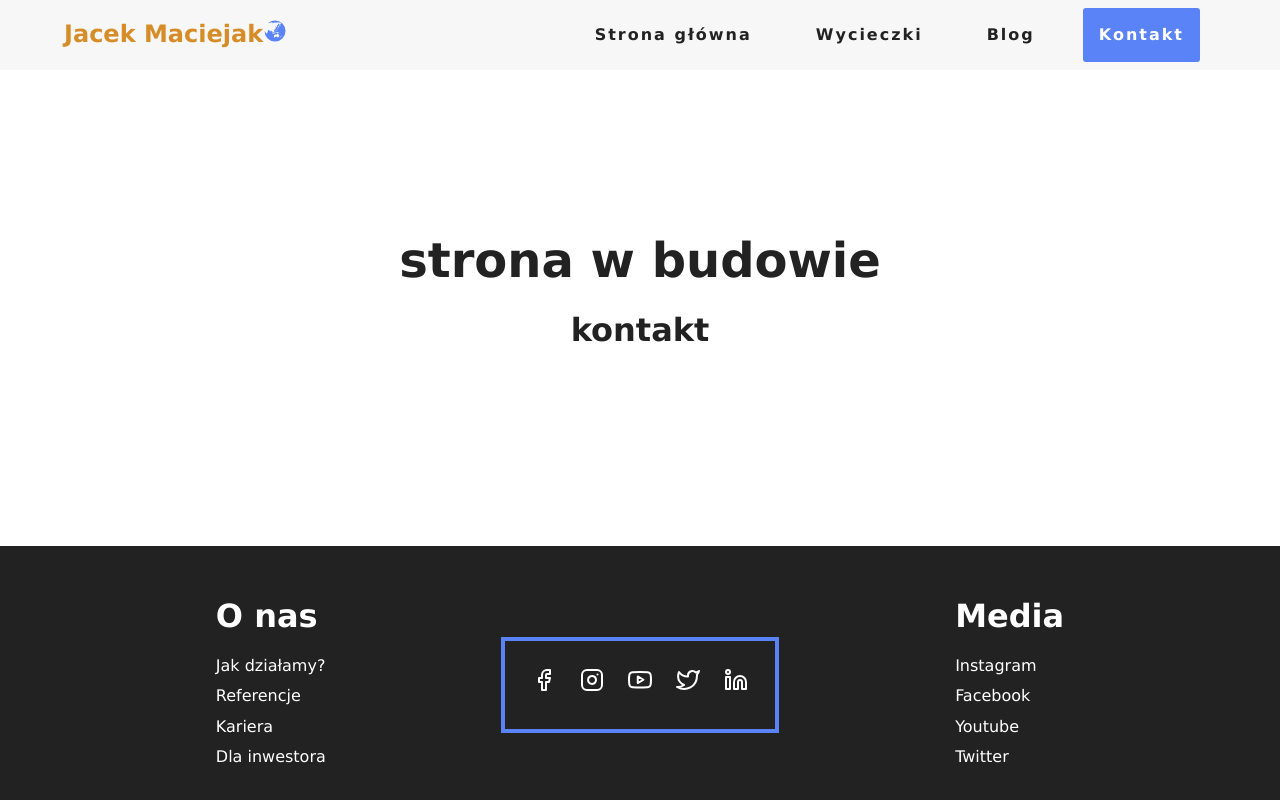
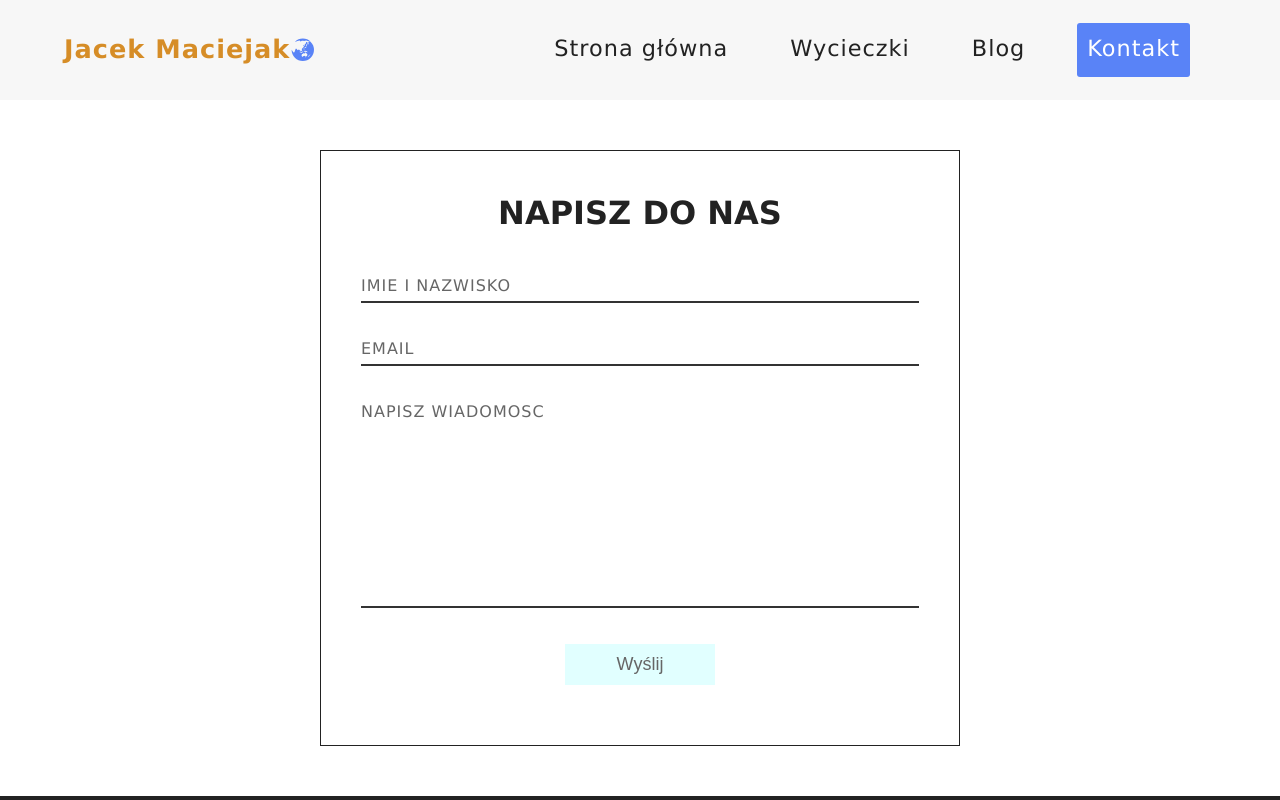
Before and after one commit to jacekmaciejak/Dream-holidays, a React (Create React App) app: page /kontakt in a window 1280 px wide. Shown: the top 800 px of the page. Built offline with nearby package versions, Linux system fonts and the light colour scheme.

Commit message:
Contact form has been added

```diff
--- a/src/App.css
+++ b/src/App.css
@@ -21,7 +21,6 @@
 
 /* globals */
 body {
-  padding-top: 66px;
   color: var(--mainBlack);
   background: var(--mainWhite);
   font-family: Verdana, Geneva, Tahoma, sans-serif;
--- /dev/null
+++ b/src/components/ContactForm/ContactForm.css
@@ -0,0 +1,70 @@
+.contact__container {
+    width: 50%;
+    padding: 40px;
+    /* background-color: var(--lightBlue); */
+    border: 1px solid var(--mainBlack);
+    margin: 50px auto;
+}
+
+.contact__container h2 {
+    text-align: center;
+    text-transform: uppercase;
+}
+
+.inputBox {
+    position: relative;
+    width: 100%;
+    margin-top: 10px;
+}
+
+.inputBox input,
+.inputBox textarea {
+    width: 100%;
+    padding: 5px 0;
+    font-size: 18px;
+    margin: 10px 0;
+    border: none;
+    border-bottom: 2px solid #333;
+    outline: none;
+    resize: none;
+}
+
+.inputBox span {
+    position: absolute;
+    left: 0;
+    padding: 5px 0;
+    font-size: 16px;
+    margin: 10px 0;
+    pointer-events: none;
+    transition: .5s;
+    color: #666;
+    letter-spacing: 1px;
+    text-transform: uppercase;
+}
+
+.inputBox input:focus~span,
+.inputBox input:valid~span,
+.inputBox textarea:focus~span,
+.inputBox textarea:valid~span {
+    color: var(--primaryColor);
+    font-size: 12px;
+    transform: translateY(-20px);
+}
+
+.inputBox input[type='submit'] {
+    width: 150px;
+    background-color: var(--lightBlue);
+    border: none;
+    cursor: pointer;
+    padding: 10px;
+    font-size: 18px;
+    display: block;
+    margin: 20px auto;
+    color: #666;
+    transition: var(--mainTransition)
+}
+
+.inputBox input[type='submit']:hover {
+    color: var(--mainBlack);
+    transform: scale(1.3);
+}
--- /dev/null
+++ b/src/components/ContactForm/ContactForm.js
@@ -0,0 +1,29 @@
+import React from 'react'
+import './ContactForm.css'
+
+function ContactForm() {
+    return (
+        <section className='contact__container'>
+            <form>
+                <h2>napisz do nas</h2>
+                <div className="inputBox">
+                    <input type="text" name='' required='required' />
+                    <span>imie i nazwisko</span>
+                </div>
+                <div className="inputBox">
+                    <input type="text" name='' required='required' />
+                    <span>email</span>
+                </div>
+                <div className="inputBox">
+                    <textarea cols="30" rows="10" required='required'></textarea>
+                    <span>napisz wiadomosc</span>
+                </div>
+                <div className="inputBox">
+                    <input type="submit" name='' value='Wyślij' />
+                </div>
+            </form>
+        </section>
+    )
+}
+
+export default ContactForm
--- a/src/components/Navbar/Navbar.css
+++ b/src/components/Navbar/Navbar.css
@@ -1,9 +1,200 @@
 .navbar {
+    background: var(--offWhite);
+    min-height: 80px;
+    display: flex;
+    justify-content: center;
+    align-items: center;
+    font-size: 1.5rem;
+    position: sticky;
+    top: 0;
+    left: 0;
+    z-index: 999;
+    letter-spacing: 1px;
+}
+
+.navbar-container {
+    display: flex;
+    justify-content: space-between;
+    align-items: center;
+    height: 80px;
+    width: 90%;
+    margin: 10px 0;
+}
+
+
+.navbar-logo {
+    color: var(--primaryColor);
+    justify-self: start;
+    cursor: pointer;
+    text-decoration: none;
+    font-size: 1.6rem;
+    display: flex;
+    align-items: center;
+    font-weight: bold;
+}
+
+.navbar-logo span {
+    color: var(--mainBlue);
+    display: flex;
+    align-items: center;
+}
+
+.nav-menu {
+    font-size: 1.4rem;
+    display: grid;
+    grid-template-columns: repeat(5, auto);
+    grid-gap: 10px;
+    list-style: none;
+    text-align: center;
+    width: 60vw;
+    justify-content: end;
+}
+
+.nav-item {
+    height: auto;
+    padding: 0.5rem 1rem;
+}
+
+.nav-links {
+    color: var(--mainBlack);
+    display: flex;
+    align-items: center;
+    text-decoration: none;
+    padding: 10px;
+    height: 100%;
+    border-bottom: 2px solid transparent;
+    transition: var(--mainTransition);
+
+}
+
+.nav-links:hover {
+    color: var(--mainWhite);
+    background-color: var(--mainBlue);
+    border-radius: 3px;
+}
+
+.link-active {
+    background-color: var(--mainBlue);
+    color: var(--mainWhite);
+    border-radius: 3px;
+}
+
+.fa-bars {
+    color: #fff;
+}
+
+.nav-links-mobile {
+    display: none;
+}
+
+.menu-icon {
+    display: none;
+}
+
+@media screen and (max-width: 960px) {
+    .NavbarItems {
+        position: relative;
+    }
+
+    .nav-menu {
+        display: flex;
+        flex-direction: column;
+        justify-content: start;
+        width: 100%;
+        height: 100vh;
+        position: absolute;
+        top: 80px;
+        left: -100%;
+        opacity: 1;
+        transition: all 0.5s ease;
+        position: fixed;
+    }
+
+    .nav-menu.active {
+        background: #242222;
+        left: 0;
+        opacity: 1;
+        transition: all 0.5s ease;
+        z-index: 1;
+    }
+
+    .nav-links {
+        text-align: center;
+        padding: 2rem;
+        width: 70%;
+        display: table;
+        margin: 0 auto;
+        transition: all 0.8s ease-out;
+
+    }
+
+    .nav-links:hover {
+        background-color: #fff;
+        color: #242424;
+        transition: all 0.8s ease-out;
+
+    }
+
+    /* .navbar-logo {
+        position: absolute;
+        top: 0;
+        left: 0;
+        transform: translate(25%, 50%);
+    } */
+
+    .menu-icon {
+        display: block;
+        position: absolute;
+        top: 0;
+        right: 0;
+        transform: translate(-80%, 16%);
+        font-size: 3rem;
+        cursor: pointer;
+    }
+
+    .fa-times {
+        color: #fff;
+        font-size: 3rem;
+    }
+
+    .nav-links-mobile {
+        display: block;
+        text-align: center;
+        margin: 2rem auto;
+        border-radius: 4px;
+        width: 80%;
+        text-decoration: none;
+        font-size: 1.5rem;
+        background-color: transparent;
+        color: #fff;
+        padding: 14px 20px;
+        border: 1px solid #fff;
+        transition: all 0.3s ease-out;
+    }
+
+    .nav-links-mobile:hover {
+        background: #fff;
+        color: #242424;
+        transition: 250ms;
+    }
+}
+
+@media screen and (max-width: 500px) {
+    .navbar-logo {
+        display: none;
+    }
+}
+
+
+
+
+
+/* .navbar {
     position: fixed;
     top: 0;
     left: 0;
     width: 100%;
-    height: 70px;
+    min-height: 70px;
     background: var(--offWhite);
     z-index: 1;
     display: flex;
@@ -11,14 +202,13 @@
 }
 
 .nav__center {
-    width: 90%;
+    width: 95%;
     margin: 0 auto;
     display: flex;
     justify-content: space-between;
 }
 
 .nav__header {
-    /* margin: 0 auto; */
     display: flex;
     align-items: center;
     justify-content: space-between;
@@ -38,10 +228,8 @@
 }
 
 .nav__btn {
-    background: transparent;
-    border: none;
-    cursor: pointer;
-    outline: none;
+    display: none;
+
 }
 
 .nav__icon {
@@ -54,19 +242,25 @@
     overflow: hidden;
     transition: var(--mainTransition);
     list-style-type: none;
+    margin: 10px 0;
+
+}
+
+.nav__links li {
+    display: flex;
+    align-items: center;
 }
 
 .nav__links li a {
     display: block;
     text-decoration: none;
-    padding: 1rem 1rem;
+    padding: .7rem .5rem;
     color: var(--mainBlack);
     transition: var(--mainTransition);
     text-align: center;
     font-size: 1rem;
     font-weight: 600;
     letter-spacing: var(--mainSpacing);
-
 }
 
 .nav__links li a.link-active {
@@ -78,6 +272,7 @@
 .nav__links a:hover {
     color: var(--mainWhite);
     background-color: var(--mainBlue);
+    border-radius: 3px;
 
 }
 
@@ -85,8 +280,36 @@
     height: 100px;
 }
 
+@media screen and (max-width: 860px) {
+    .nav__btn {
+        background: transparent;
+        border: none;
+        cursor: pointer;
+        outline: none;
+    }
 
-@media screen and (min-width: 815px) {
+    .nav__header {
+        display: flex;
+        align-items: center;
+        justify-content: space-between;
+    }
+
+    .nav__links {
+        height: auto;
+        display: flex;
+    }
+
+    .nav__links a {
+        margin: 0 1rem;
+        padding: 0.5rem 0;
+    }
+} */
+
+
+
+
+
+/* @media screen and (min-width: 860px) {
     .nav__btn {
         display: none;
     }
@@ -106,4 +329,4 @@
         margin: 0 1rem;
         padding: 0.5rem 0;
     }
-}
+} */
--- a/src/components/Navbar/Navbar.js
+++ b/src/components/Navbar/Navbar.js
@@ -1,52 +1,148 @@
-import React, { Component } from "react";
+import React, { useState, useEffect } from 'react';
 import './Navbar.css'
 import { FaAlignRight } from "react-icons/fa";
+// import { AiFillCloseCircle } from "react-icons/ai";
 import { NavLink } from "react-router-dom";
 import { GiEarthAsiaOceania } from "react-icons/gi";
 
-export default class Navbar extends Component {
-  state = {
-    isOpen: false
+
+function Navbar() {
+  const [click, setClick] = useState(false);
+  const [button, setButton] = useState(true);
+
+  const handleClick = () => setClick(!click);
+  const closeMobileMenu = () => setClick(false);
+
+  const showButton = () => {
+    if (window.innerWidth <= 960) {
+      setButton(false);
+    } else {
+      setButton(true);
+    }
   };
 
-  handleToggle = () => {
-    this.setState({ isOpen: !this.state.isOpen });
-  };
+  useEffect(() => {
+    showButton();
+  }, []);
 
-  render() {
-    return (
-      <nav className="navbar">
-        <div className="nav__center">
-          <div className="nav__header">
-            <NavLink to="/">
-              Jacek Maciejak<span><GiEarthAsiaOceania /></span>
-            </NavLink>
-            <button
-              type="button"
-              className="nav__btn"
-              onClick={this.handleToggle}
+  window.addEventListener('resize', showButton);
+
+  return (
+    <>
+      <nav className='navbar'>
+        <div className='navbar-container'>
+          <NavLink to='/' className='navbar-logo' onClick={closeMobileMenu}>
+            Jacek Maciejak<span><GiEarthAsiaOceania /></span>
+          </NavLink>
+          <div className='menu-icon' onClick={handleClick}>
+            <i className={click ? <GiEarthAsiaOceania /> : <GiEarthAsiaOceania />} />
+          </div>
+          <ul className={click ? 'nav-menu active' : 'nav-menu'}>
+            <li className='nav-item'>
+              <NavLink exact to='/' className='nav-links' onClick={closeMobileMenu}
+                activeClassName='link-active'>
+                Strona główna
+              </NavLink>
+            </li>
+            <li className='nav-item'>
+              <NavLink
+                to='/wycieczki'
+                className='nav-links'
+                onClick={closeMobileMenu}
+                activeClassName='link-active'
+              >
+                Wycieczki
+              </NavLink>
+            </li>
+            <li className='nav-item'>
+              <NavLink
+                to='/blog'
+                className='nav-links'
+                onClick={closeMobileMenu}
+                activeClassName='link-active'
+              >
+                Blog
+              </NavLink>
+            </li>
+            <li className='nav-item'>                            <NavLink
+              to='/kontakt'
+              className='nav-links'
+              onClick={closeMobileMenu}
+              activeClassName='link-active'
             >
-              <FaAlignRight className="nav__icon" />
-            </button>
-          </div>
-          <ul
-            className={this.state.isOpen ? "nav__links show__nav" : "nav__links"}
-          >
+              Kontakt
+              </NavLink></li>
+
             <li>
-              <NavLink to="/" activeClassName='link-active' exact>Strona główna</NavLink>
-            </li>
-            <li>
-              <NavLink to="/wycieczki" activeClassName='link-active'>Wycieczki</NavLink>
-            </li>
-            <li>
-              <NavLink to="/blog" activeClassName='link-active'>Blog</NavLink>
-            </li>
-            <li>
-              <NavLink to="/kontakt" activeClassName='link-active'>Kontakt</NavLink>
+              {/* <NavLink
+                                to='/sign-up'
+                                className='nav-links-mobile'
+                                onClick={closeMobileMenu}
+                                activeClassName='link-active'
+                            >
+                                Sign Up
+              </NavLink> */}
+
             </li>
           </ul>
+          {/* {button} */}
         </div>
       </nav>
-    );
-  }
+    </>
+  );
 }
+
+export default Navbar;
+
+
+
+
+
+
+
+// export default class Navbar extends Component {
+//   state = {
+//     isOpen: false
+//   };
+
+//   handleToggle = () => {
+//     this.setState({ isOpen: !this.state.isOpen });
+//   };
+
+//   render() {
+//     return (
+//       <nav className="navbar">
+//         <div className="nav__center">
+//           <div className="nav__header">
+//             <NavLink to="/">
+//               Jacek Maciejak<span><GiEarthAsiaOceania /></span>
+//             </NavLink>
+//             <button
+//               type="button"
+//               className="nav__btn"
+//               onClick={this.handleToggle}
+//             >
+//               <FaAlignRight className="nav__icon" />
+//             </button>
+//           </div>
+//           <ul
+//             className={this.state.isOpen ? "nav__links show__nav" : "nav__links"}
+//           >
+//             <li>
+//               <NavLink to="/" activeClassName='link-active' exact>Strona główna</NavLink>
+//             </li>
+//             <li>
+//               <NavLink to="/wycieczki" activeClassName='link-active'>Wycieczki</NavLink>
+//             </li>
+//             <li>
+//               <NavLink to="/blog" activeClassName='link-active'>Blog</NavLink>
+//             </li>
+//             <li>
+//               <NavLink to="/kontakt" activeClassName='link-active'>Kontakt</NavLink>
+//             </li>
+//           </ul>
+//         </div>
+//       </nav>
+//     );
+//   }
+// }
--- a/src/pages/Contact.js
+++ b/src/pages/Contact.js
@@ -1,10 +1,10 @@
 import React from 'react'
+import ContactForm from '../components/ContactForm/ContactForm'
 import './Contact.css'
 function Contact() {
     return (
         <div className='contact-container'>
-            <h1>strona w budowie</h1>
-            <h2>kontakt</h2>
+            <ContactForm />
         </div>
     )
 }
```
